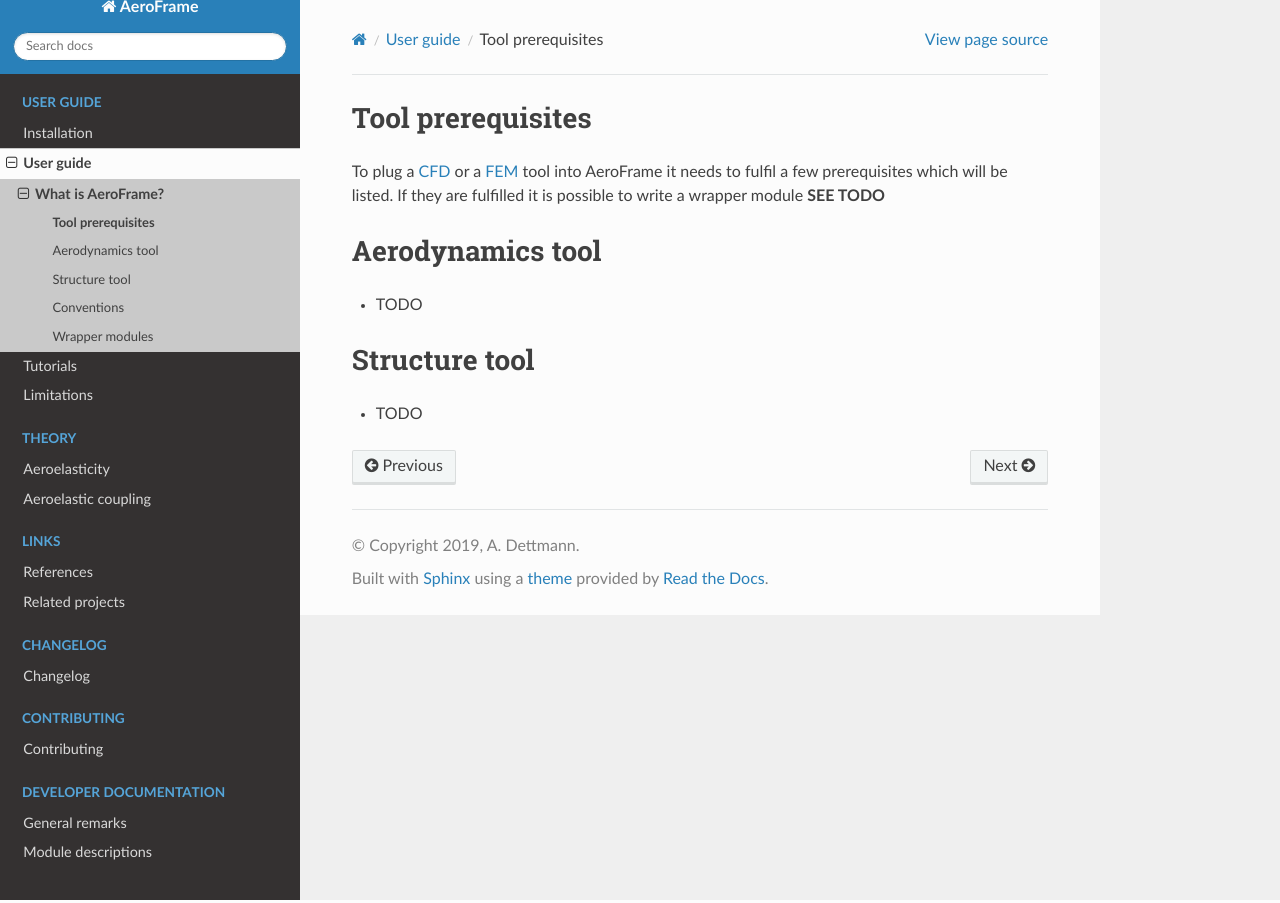
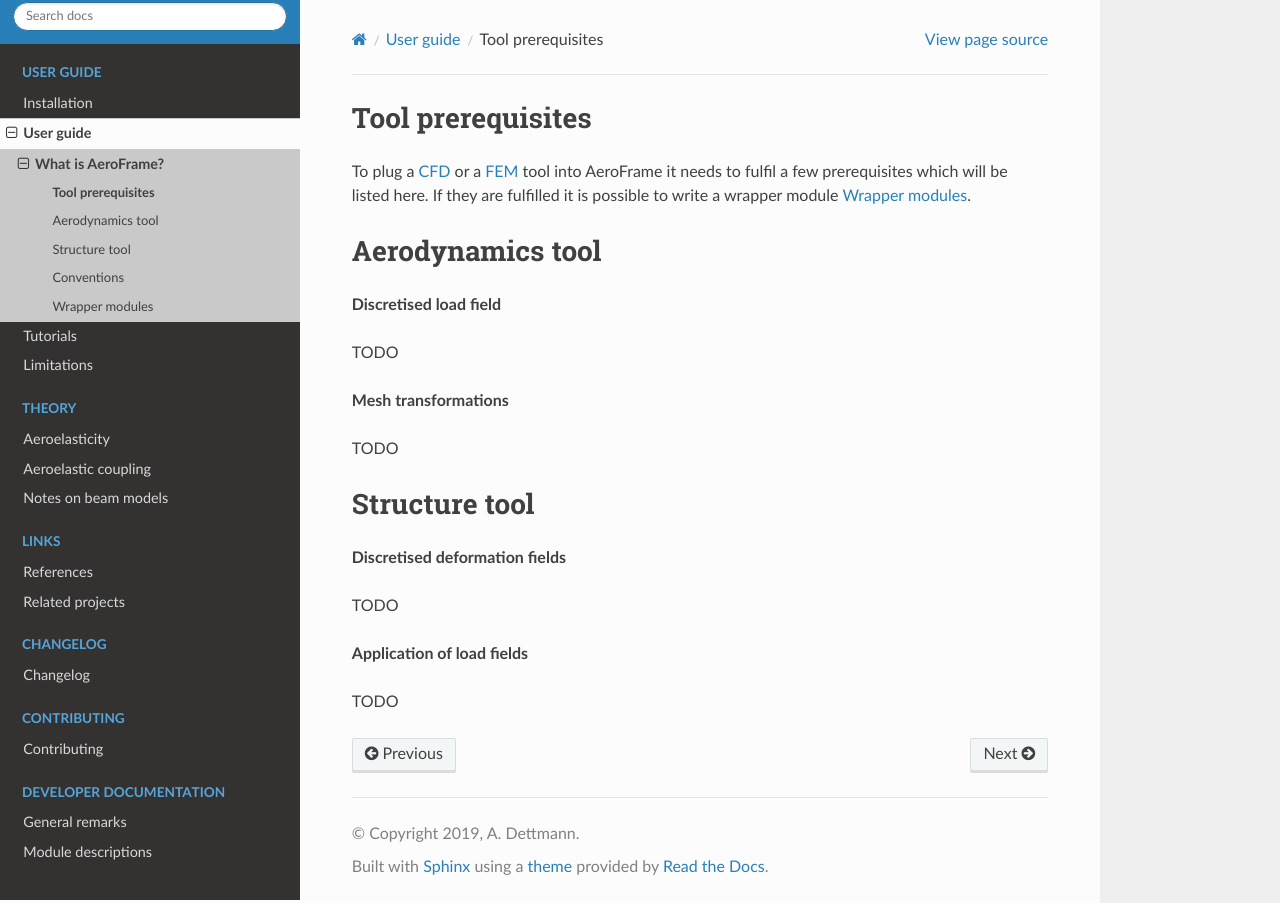
Before and after one commit to airinnova/aeroframe, a Sphinx documentation site: the page built from docs/source/user_guide/tool_prerequisites.rst, in a window 1280 px wide. Built offline with Sphinx 7.4.7 and the Read the Docs theme 2.0.0, drawn with Linux system fonts in a browser that asks for light colours; pages that are not in the unit, such as notebooks, are missing from menus; the version number could not be read and is left out.

Commit message:
Documentation: minor update

```diff
--- a/README.rst
+++ b/README.rst
@@ -25,11 +25,7 @@
     :width: 200 px
     :scale: 100 %
 
-*AeroFrame* (*Aeroelasticity Framework*) is a modular framework for partitioned aeroelastic analyses. The framework couples separate solvers for structure and CFD. It coordinates the analysis and the exchange of loads and deformations.
-
-**Features**
-
-    * Static aeroelastic analyses
+*AeroFrame* (*Aeroelasticity Framework*) is a modular framework for partitioned aeroelastic analyses. The framework couples separate solvers for structure and CFD. It coordinates the analysis and the exchange of loads and deformations. Currently, |name| supports *static*  aeroelastic analyses.
 
 Documentation
 -------------
--- a/docs/source/theory/coupling.rst
+++ b/docs/source/theory/coupling.rst
@@ -39,4 +39,5 @@ The conceptual idea of connecting a CFD_ and a structure model is illustrated in
 .
 
 .. note::
+
     This summary is based on/copied from [Dett19]_ with the authors permission.
--- a/docs/source/user_guide/conventions.rst
+++ b/docs/source/user_guide/conventions.rst
@@ -6,3 +6,5 @@ Conventions
 * Based on the conventions for how data should be formatted and exchange
 
 * If comply with these conventions --> easily interchange a CFD tool with another
+
+TODO
--- a/docs/source/user_guide/tool_prerequisites.rst
+++ b/docs/source/user_guide/tool_prerequisites.rst
@@ -3,14 +3,26 @@
 Tool prerequisites
 ==================
 
-To plug a CFD_ or a FEM_ tool into |name| it needs to fulfil a few prerequisites which will be listed. If they are fulfilled it is possible to write a wrapper module **SEE TODO**
+To plug a CFD_ or a FEM_ tool into |name| it needs to fulfil a few prerequisites which will be listed here. If they are fulfilled it is possible to write a wrapper module :ref:`sec_wrappers`.
 
 Aerodynamics tool
 =================
 
-* TODO
+**Discretised load field**
+
+TODO
+
+**Mesh transformations**
+
+TODO
 
 Structure tool
 ==============
 
-* TODO
+**Discretised deformation fields**
+
+TODO
+
+**Application of load fields**
+
+TODO
```
Also changed, not shown: docs/source/index.rst (+2 -5 lines), docs/source/theory/beam_models.rst (added, +10 -0 lines).
